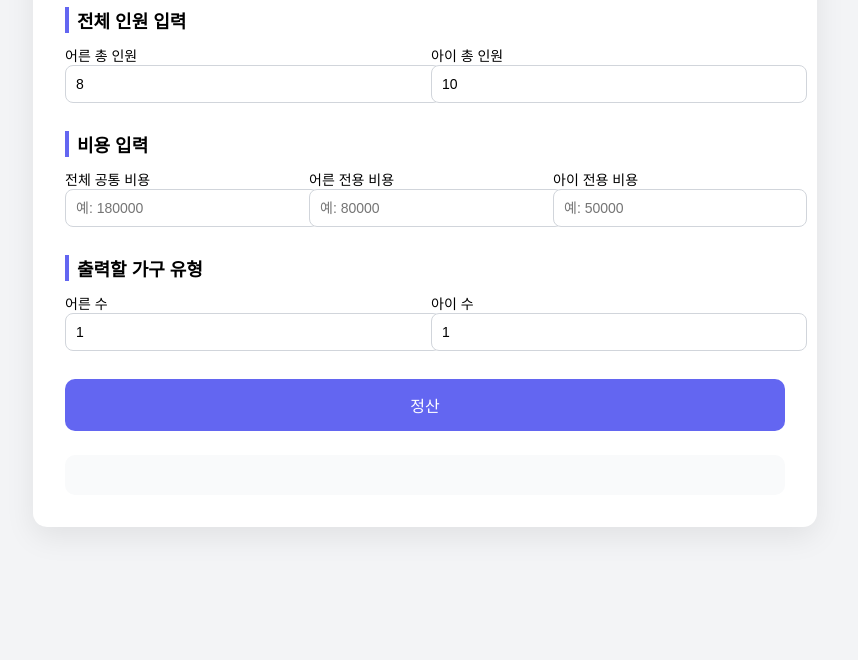
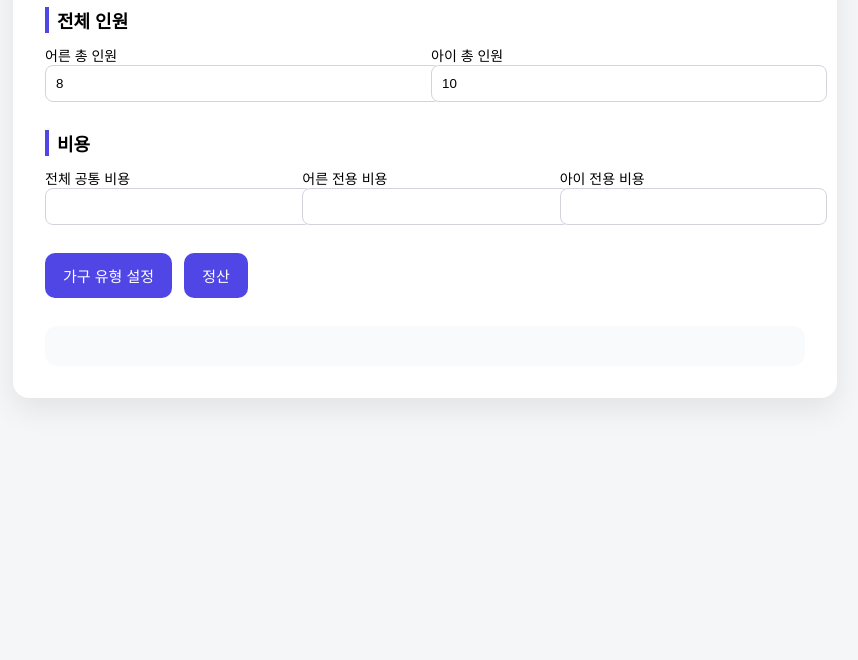
Before and after one commit to Qroin/settle, a plain HTML site: page index.html in a window 1280 px wide. Shown: the part 140-800 px from the top of the page, without its empty margins (215-1073 px from the left). Drawn offline with Linux system fonts and the light colour scheme.

Commit message:
Update index.html

```diff
--- a/index.html
+++ b/index.html
@@ -1,33 +1,34 @@
 <!DOCTYPE html>
 <html lang="ko">
 <head>
-  <meta charset="UTF-8" />
+<meta charset="UTF-8">
 <title>유형별 정산 계산기</title>
+
 <style>
 body {
-      background: #f3f4f6;
+  background: #f4f6f8;
   font-family: Pretendard, Arial, sans-serif;
   padding: 40px;
 }
 
-    .card {
-      max-width: 720px;
+.container {
+  max-width: 760px;
   margin: auto;
-      background: #ffffff;
-      border-radius: 14px;
-      box-shadow: 0 10px 30px rgba(0,0,0,0.08);
+  background: white;
+  border-radius: 16px;
   padding: 32px;
+  box-shadow: 0 12px 30px rgba(0,0,0,0.08);
 }
 
 h1 {
+  margin-top: 0;
   text-align: center;
-      margin-top: 0;
 }
 
 h2 {
   font-size: 18px;
   margin-bottom: 12px;
-      border-left: 4px solid #6366f1;
+  border-left: 4px solid #4f46e5;
   padding-left: 8px;
 }
 
@@ -38,7 +39,6 @@
 .row {
   display: flex;
   gap: 12px;
-      margin-bottom: 12px;
 }
 
 label {
@@ -51,108 +51,162 @@
   padding: 10px;
   border-radius: 8px;
   border: 1px solid #d1d5db;
+}
+
+button {
+  padding: 12px 18px;
+  border-radius: 10px;
+  border: none;
+  background: #4f46e5;
+  color: white;
+  font-size: 15px;
+  cursor: pointer;
+}
+
+button.secondary {
+  background: #6b7280;
+}
+
+button:hover {
+  opacity: 0.9;
+}
+
+.result {
+  margin-top: 28px;
+  background: #f9fafb;
+  border-radius: 12px;
+  padding: 20px;
   font-size: 14px;
 }
 
-    button {
-      width: 100%;
-      padding: 14px;
-      font-size: 16px;
-      border-radius: 10px;
-      border: none;
-      background: #6366f1;
-      color: white;
-      cursor: pointer;
-    }
-
-    button:hover {
-      background: #4f46e5;
-    }
-
-    .result {
-      margin-top: 24px;
-      background: #f9fafb;
-      border-radius: 10px;
-      padding: 20px;
-      font-size: 14px;
-      line-height: 1.7;
-    }
-
-    .type-box {
+.type-result {
   background: #eef2ff;
   border-radius: 8px;
   padding: 12px;
   margin-bottom: 10px;
 }
+
+/* modal */
+.modal {
+  display: none;
+  position: fixed;
+  inset: 0;
+  background: rgba(0,0,0,0.45);
+}
+
+.modal-content {
+  width: 420px;
+  background: white;
+  border-radius: 14px;
+  padding: 24px;
+  margin: 120px auto;
+}
+
+.type-row {
+  display: flex;
+  gap: 8px;
+  margin-bottom: 8px;
+}
 </style>
 </head>
+
 <body>
 
-<div class="card">
+<div class="container">
   <h1>유형별 정산 계산기</h1>
 
   <div class="section">
-    <h2>전체 인원 입력</h2>
+    <h2>전체 인원</h2>
     <div class="row">
-      <label>
-        어른 총 인원
+      <label>어른 총 인원
         <input type="number" id="totalAdult" value="8">
       </label>
-      <label>
-        아이 총 인원
+      <label>아이 총 인원
         <input type="number" id="totalChild" value="10">
       </label>
     </div>
   </div>
 
   <div class="section">
-    <h2>비용 입력</h2>
+    <h2>비용</h2>
     <div class="row">
-      <label>
-        전체 공통 비용
-        <input type="number" id="totalCost" placeholder="예: 180000">
+      <label>전체 공통 비용
+        <input type="number" id="totalCost">
       </label>
-      <label>
-        어른 전용 비용
-        <input type="number" id="adultCost" placeholder="예: 80000">
+      <label>어른 전용 비용
+        <input type="number" id="adultCost">
       </label>
-      <label>
-        아이 전용 비용
-        <input type="number" id="childCost" placeholder="예: 50000">
+      <label>아이 전용 비용
+        <input type="number" id="childCost">
       </label>
     </div>
   </div>
 
-  <div class="section">
-    <h2>출력할 가구 유형</h2>
-    <div class="row">
-      <label>
-        어른 수
-        <input type="number" id="typeAdult" value="1">
-      </label>
-      <label>
-        아이 수
-        <input type="number" id="typeChild" value="1">
-      </label>
+  <div class="row" style="margin-bottom:20px">
+    <button onclick="openModal()">가구 유형 설정</button>
+    <button onclick="calculate()">정산</button>
   </div>
-  </div>
-
-  <button onclick="calculate()">정산</button>
 
   <div id="result" class="result"></div>
 </div>
 
+<!-- modal -->
+<div class="modal" id="modal">
+  <div class="modal-content">
+    <h2>출력할 가구 유형</h2>
+
+    <div id="typeList"></div>
+
+    <button onclick="addType()">+ 유형 추가</button>
+    <div style="margin-top:16px; text-align:right">
+      <button class="secondary" onclick="closeModal()">닫기</button>
+    </div>
+  </div>
+</div>
+
 <script>
+let types = [
+  { adult: 1, child: 1 },
+  { adult: 2, child: 1 }
+];
+
+function openModal() {
+  renderTypes();
+  document.getElementById("modal").style.display = "block";
+}
+
+function closeModal() {
+  document.getElementById("modal").style.display = "none";
+}
+
+function addType() {
+  types.push({ adult: 1, child: 0 });
+  renderTypes();
+}
+
+function renderTypes() {
+  const list = document.getElementById("typeList");
+  list.innerHTML = "";
+  types.forEach((t, i) => {
+    list.innerHTML += `
+      <div class="type-row">
+        <input type="number" value="${t.adult}"
+          onchange="types[${i}].adult=this.value">
+        <input type="number" value="${t.child}"
+          onchange="types[${i}].child=this.value">
+        <span>어른 / 아이</span>
+      </div>
+    `;
+  });
+}
+
 function calculate() {
-    const totalAdult = Number(document.getElementById("totalAdult").value);
-    const totalChild = Number(document.getElementById("totalChild").value);
+  const totalAdult = +totalAdultInput.value;
+  const totalChild = +totalChildInput.value;
 
-    const totalCost = Number(document.getElementById("totalCost").value);
-    const adultCost = Number(document.getElementById("adultCost").value);
-    const childCost = Number(document.getElementById("childCost").value);
-
-    const typeAdult = Number(document.getElementById("typeAdult").value);
-    const typeChild = Number(document.getElementById("typeChild").value);
+  const totalCost = +document.getElementById("totalCost").value;
+  const adultCost = +document.getElementById("adultCost").value;
+  const childCost = +document.getElementById("childCost").value;
 
   const totalPeople = totalAdult + totalChild;
 
@@ -160,24 +214,30 @@
   const perAdult = adultCost / totalAdult;
   const perChild = childCost / totalChild;
 
+  let html = `
+    <strong>계산 기준</strong><br>
+    - 공통비 1인당: ${perPerson.toFixed(0)}원<br>
+    - 어른 1인당: ${perAdult.toFixed(0)}원<br>
+    - 아이 1인당: ${perChild.toFixed(0)}원
+    <hr>
+    <strong>가구 유형별 정산</strong><br><br>
+  `;
+
+  types.forEach(t => {
     const sum =
-      (typeAdult + typeChild) * perPerson +
-      typeAdult * perAdult +
-      typeChild * perChild;
+      (t.adult + t.child) * perPerson +
+      t.adult * perAdult +
+      t.child * perChild;
 
-    document.getElementById("result").innerHTML = `
-      <strong>계산 기준</strong><br>
-      - 공통비: ${totalCost.toLocaleString()} ÷ ${totalPeople}<br>
-      - 어른비: ${adultCost.toLocaleString()} ÷ ${totalAdult}<br>
-      - 아이비: ${childCost.toLocaleString()} ÷ ${totalChild}
-      <hr>
-      <div class="type-box">
-        <strong>가구 유형</strong><br>
-        어른 ${typeAdult}명 + 아이 ${typeChild}명
-        <br><br>
-        👉 <strong>정산 금액: ${sum.toFixed(0).toLocaleString()}원</strong>
+    html += `
+      <div class="type-result">
+        어른 ${t.adult}명 + 아이 ${t.child}명<br>
+        👉 ${sum.toFixed(0)}원
       </div>
     `;
+  });
+
+  document.getElementById("result").innerHTML = html;
 }
 </script>
 
```
Lines whose indentation alone changed are shown as unchanged.
